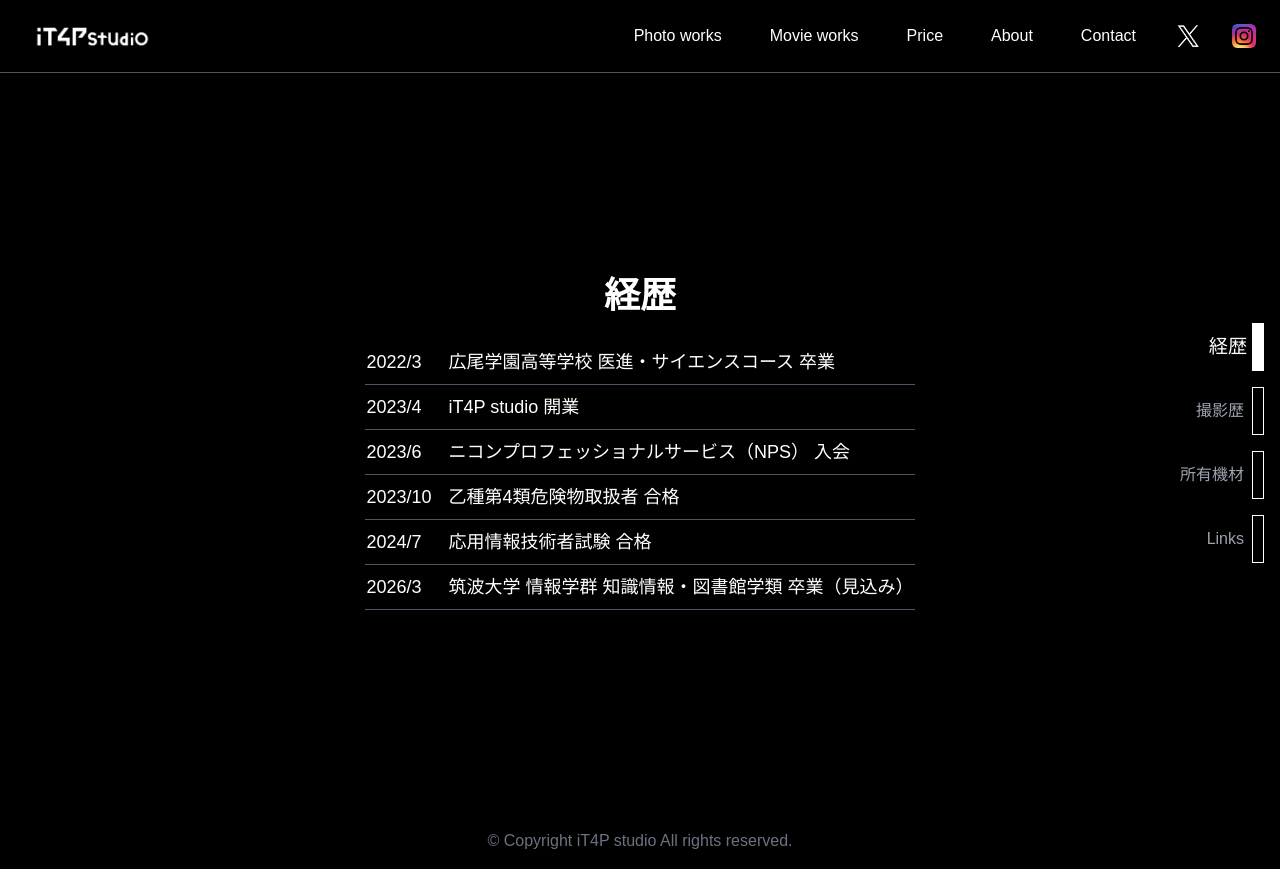
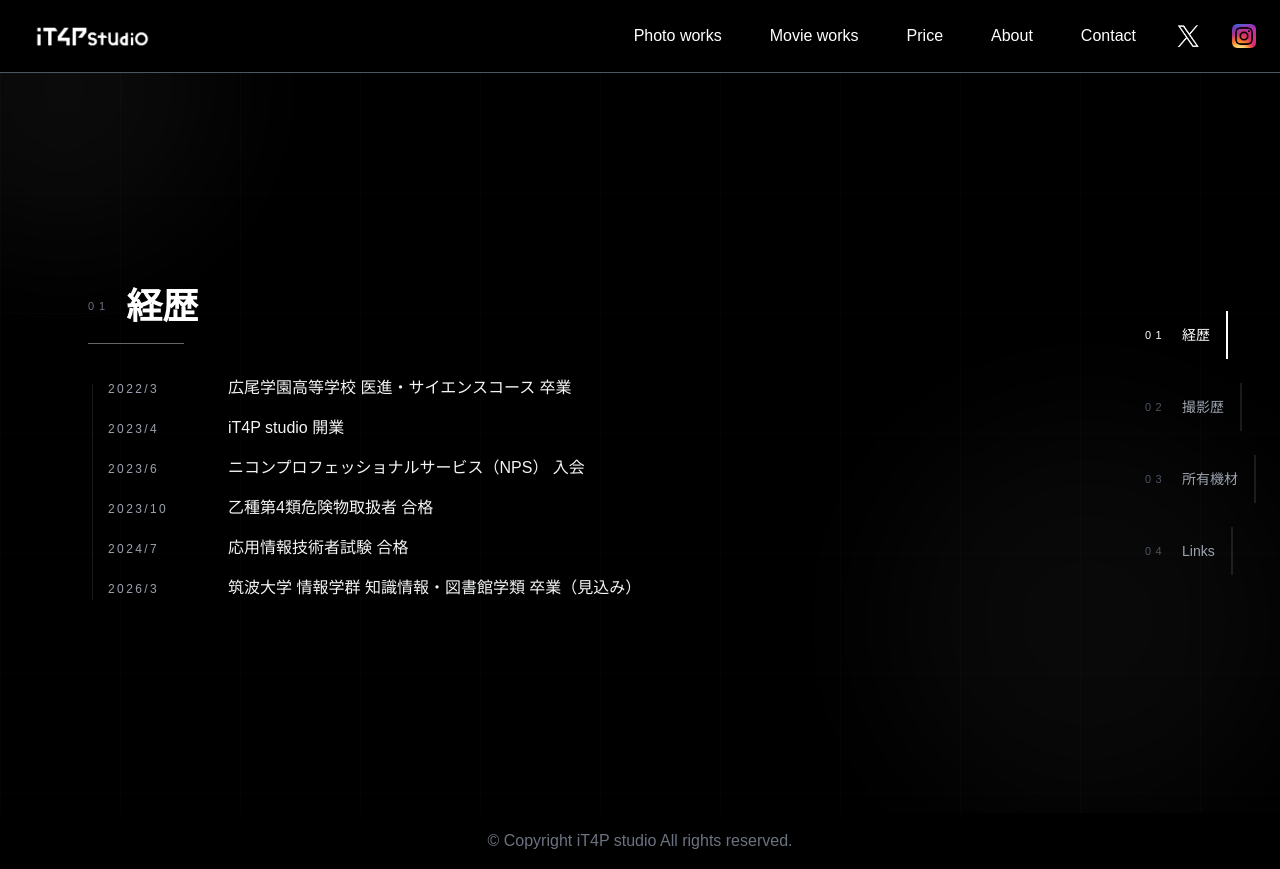
Before and after one commit to iT4P-studio/portfolio, a Next.js app: page /about in a window 1280 px wide. Built offline with nearby package versions, Linux system fonts and the light colour scheme.

Commit message:
chg about

```diff
--- a/app/about/page.js
+++ b/app/about/page.js
@@ -1,28 +1,13 @@
 "use client";
 
-import React, { useState, useEffect, useCallback, useRef } from "react";
-import { motion, AnimatePresence } from "framer-motion";
+import React, { useState, useEffect, useCallback, useRef, useMemo } from "react";
+import { motion, AnimatePresence, useReducedMotion } from "framer-motion";
 import Image from "next/image";
 import ReactGA from "react-ga4";
 
-// 各セクションタイトル
 const sectionTitles = ["経歴", "撮影歴", "所有機材", "Links"];
 
-// ウィンドウ幅取得フック
-function useWindowSize() {
-  const [width, setWidth] = useState(0);
-  useEffect(() => {
-    const onResize = () => setWidth(window.innerWidth);
-    window.addEventListener("resize", onResize);
-    onResize();
-    return () => window.removeEventListener("resize", onResize);
-  }, []);
-  return width;
-}
-
-// ---------------- 各セクションコンポーネント ----------------
-function CareerSection() {
-  const data = [
+const careerData = [
   ["2022/3", "広尾学園高等学校 医進・サイエンスコース 卒業"],
   ["2023/4", "iT4P studio 開業"],
   ["2023/6", "ニコンプロフェッショナルサービス（NPS） 入会"],
@@ -30,29 +15,13 @@ function CareerSection() {
   ["2024/7", "応用情報技術者試験 合格"],
   ["2026/3", "筑波大学 情報学群 知識情報・図書館学類 卒業（見込み）"],
 ];
-  return (
-    <div className="text-center">
-      <h2 className="text-4xl font-bold mb-6">経歴</h2>
-      <table className="mx-auto w-full max-w-2xl text-lg">
-        <tbody>
-          {data.map(([t, e], i) => (
-            <tr key={i} className="border-b border-gray-600">
-              <td className="py-2 pr-4 text-left whitespace-nowrap">{t}</td>
-              <td className="py-2 text-left">{e}</td>
-            </tr>
-          ))}
-        </tbody>
-      </table>
-    </div>
-  );
-}
 
-function HistorySection() {
-  const groups = [
+const historyGroups = [
   { period: "バレーボール", items: ["SV.LEAGUE"] },
   {
-      period: "マラソン",
+    period: "陸上競技",
     items: [
+      "東京2025世界陸上",
       "東京マラソン",
       "横浜マラソン",
       "福岡マラソン",
@@ -69,27 +38,8 @@ function HistorySection() {
     ],
   },
 ];
-  return (
-    <div className="text-center">
-      <h2 className="text-4xl font-bold mb-6">撮影歴</h2>
-      <div className="mx-auto max-w-2xl">
-        {groups.map((g, i) => (
-          <div key={i} className="mb-8">
-            <h3 className="text-2xl font-semibold mb-2 whitespace-nowrap">{g.period}</h3>
-            <ul className="list-none space-y-1">
-              {g.items.map((item, j) => (
-                <li key={j}>{item}</li>
-              ))}
-            </ul>
-          </div>
-        ))}
-      </div>
-    </div>
-  );
-}
 
-function EquipmentSection() {
-  const categories = [
+const equipmentCategories = [
   { category: "カメラ", items: ["Nikon Z9", "Nikon Z8", "Nikon Z6"] },
   {
     category: "レンズ",
@@ -104,57 +54,218 @@ function EquipmentSection() {
   },
   { category: "自動車", items: ["GR86"] },
 ];
+
+const links = [
+  { href: "https://xn--19ja1fb.xn--q9jyb4c/#home", icon: "/images/icons/ふわふわ.みんな.png" },
+  { href: "https://iorin.io/", icon: "/images/icons/iorin.io.png" },
+];
+
+function useWindowSize() {
+  const [width, setWidth] = useState(0);
+  useEffect(() => {
+    const onResize = () => setWidth(window.innerWidth);
+    window.addEventListener("resize", onResize);
+    onResize();
+    return () => window.removeEventListener("resize", onResize);
+  }, []);
+  return width;
+}
+
+const createVariants = (reduceMotion) => {
+  const baseEase = [0.16, 1, 0.3, 1];
+  return {
+    section: {
+      initial: {
+        opacity: 0,
+        y: reduceMotion ? 0 : 28,
+        filter: reduceMotion ? "blur(0px)" : "blur(8px)",
+      },
+      animate: {
+        opacity: 1,
+        y: 0,
+        filter: "blur(0px)",
+        transition: { duration: reduceMotion ? 0 : 0.7, ease: baseEase },
+      },
+      exit: {
+        opacity: 0,
+        y: reduceMotion ? 0 : -24,
+        filter: reduceMotion ? "blur(0px)" : "blur(8px)",
+        transition: { duration: reduceMotion ? 0 : 0.5, ease: baseEase },
+      },
+    },
+    title: {
+      initial: { opacity: 0, y: reduceMotion ? 0 : 12 },
+      animate: {
+        opacity: 1,
+        y: 0,
+        transition: { duration: reduceMotion ? 0 : 0.5, delay: reduceMotion ? 0 : 0.05 },
+      },
+    },
+    rule: {
+      initial: { scaleX: 0 },
+      animate: {
+        scaleX: 1,
+        transition: { duration: reduceMotion ? 0 : 0.6, delay: reduceMotion ? 0 : 0.1 },
+      },
+    },
+    list: {
+      animate: {
+        transition: { staggerChildren: reduceMotion ? 0 : 0.06, delayChildren: reduceMotion ? 0 : 0.12 },
+      },
+    },
+    item: {
+      initial: { opacity: 0, y: reduceMotion ? 0 : 12 },
+      animate: {
+        opacity: 1,
+        y: 0,
+        transition: { duration: reduceMotion ? 0 : 0.4, ease: baseEase },
+      },
+    },
+    fade: {
+      initial: { opacity: 0 },
+      animate: { opacity: 1, transition: { duration: reduceMotion ? 0 : 0.4 } },
+    },
+  };
+};
+
+function AmbientBackground() {
   return (
-    <div className="text-center">
-      <h2 className="text-4xl font-bold mb-6">所有機材</h2>
-      {categories.map((c, i) => (
-        <div key={i} className="mb-6">
-          <h3 className="text-2xl font-semibold mb-2 whitespace-nowrap">{c.category}</h3>
-          <ul className="list-none space-y-1">
-            {c.items.map((it, j) => (
-              <li key={j}>{it}</li>
-            ))}
-          </ul>
-        </div>
-      ))}
+    <div className="pointer-events-none absolute inset-0 overflow-hidden">
+      <div
+        className="absolute inset-0 opacity-30"
+        style={{
+          backgroundImage:
+            "linear-gradient(rgba(255,255,255,0.06) 1px, transparent 1px), linear-gradient(90deg, rgba(255,255,255,0.06) 1px, transparent 1px)",
+          backgroundSize: "120px 120px",
+        }}
+      />
+      <motion.div
+        className="absolute -top-32 -left-20 h-72 w-72 rounded-full bg-white/10 blur-3xl"
+        animate={{ opacity: [0.2, 0.45, 0.2], scale: [1, 1.08, 1] }}
+        transition={{ duration: 10, repeat: Infinity, ease: "easeInOut" }}
+      />
+      <motion.div
+        className="absolute bottom-0 right-0 h-96 w-96 rounded-full bg-white/10 blur-3xl"
+        animate={{ opacity: [0.15, 0.35, 0.15], scale: [1, 1.05, 1] }}
+        transition={{ duration: 12, repeat: Infinity, ease: "easeInOut" }}
+      />
     </div>
   );
 }
 
-function LinksSection() {
-  const links = [
-    { href: "https://xn--19ja1fb.xn--q9jyb4c/#home", icon: "/images/icons/ふわふわ.みんな.png" },
-    { href: "https://iorin.io/", icon: "/images/icons/iorin.io.png" },
-  ];
+function SectionShell({ index, title, variants, children }) {
   return (
-    <div className="text-center">
-      <h2 className="text-4xl font-bold mb-6">Links</h2>
-      <div className="flex justify-center items-center gap-8">
-        {links.map((l, i) => {
-          const filename = l.icon.split('/').pop().replace(/\.[^/.]+$/, '');
-          return (
-            <a key={i} href={l.href} target="_blank" rel="noopener noreferrer" className="flex flex-col items-center">
-              <Image src={l.icon} alt={filename} width={64} height={64} />
-              <span className="mt-2 text-sm text-gray-300">{filename}</span>
-            </a>
-          );
-        })}
+    <div className="w-full max-w-3xl">
+      <div className="mb-8">
+        <div className="flex items-center gap-4">
+          <motion.span variants={variants.fade} className="text-[11px] tracking-[0.45em] text-gray-500">
+            {String(index + 1).padStart(2, "0")}
+          </motion.span>
+          <motion.h2 variants={variants.title} className="text-3xl font-semibold md:text-4xl">
+            {title}
+          </motion.h2>
         </div>
+        <motion.div variants={variants.rule} className="mt-4 h-px w-24 origin-left bg-white/40" />
+      </div>
+      {children}
     </div>
   );
 }
 
-// デスクトップ版: セクション切り替え表示
+function CareerSection({ variants }) {
+  return (
+    <div className="relative pl-5">
+      <div className="absolute left-1 top-2 h-[calc(100%-8px)] w-px bg-white/10" />
+      <motion.ul variants={variants.list} className="space-y-4">
+        {careerData.map(([t, e], i) => (
+          <motion.li key={i} variants={variants.item} className="flex flex-col gap-1 md:flex-row md:items-baseline md:gap-6">
+            <span className="text-xs tracking-[0.2em] text-gray-400 md:w-24">{t}</span>
+            <span className="text-base text-gray-100">{e}</span>
+          </motion.li>
+        ))}
+      </motion.ul>
+    </div>
+  );
+}
+
+function HistorySection({ variants }) {
+  return (
+    <motion.div variants={variants.list} className="flex flex-col">
+      {historyGroups.map((group, i) => (
+        <motion.div
+          key={i}
+          variants={variants.item}
+          className="border-b border-white/10 py-4 last:border-b-0 last:pb-0"
+        >
+          <div className="text-xs tracking-[0.35em] text-gray-400">{group.period}</div>
+          <ul className="mt-3 space-y-1 text-sm text-gray-100 md:text-base">
+            {group.items.map((item, j) => (
+              <li key={j}>{item}</li>
+            ))}
+          </ul>
+        </motion.div>
+      ))}
+    </motion.div>
+  );
+}
+
+function EquipmentSection({ variants }) {
+  return (
+    <motion.div variants={variants.list} className="space-y-6">
+      {equipmentCategories.map((category, i) => (
+        <motion.div key={i} variants={variants.item} className="rounded-xl border border-white/10 bg-white/5 px-4 py-3">
+          <div className="text-xs tracking-[0.35em] text-gray-400">{category.category}</div>
+          <ul className="mt-3 grid gap-1 text-sm text-gray-100 md:text-base">
+            {category.items.map((item, j) => (
+              <li key={j}>{item}</li>
+            ))}
+          </ul>
+        </motion.div>
+      ))}
+    </motion.div>
+  );
+}
+
+function LinksSection({ variants }) {
+  return (
+    <motion.div variants={variants.list} className="flex flex-wrap justify-center gap-8">
+      {links.map((link, i) => {
+        const filename = link.icon.split("/").pop().replace(/\.[^/.]+$/, "");
+        return (
+          <motion.a
+            key={i}
+            variants={variants.item}
+            href={link.href}
+            target="_blank"
+            rel="noopener noreferrer"
+            className="group flex flex-col items-center gap-3"
+          >
+            <div className="flex h-16 w-16 items-center justify-center rounded-full border border-white/10 bg-white/5 transition-colors duration-300 group-hover:border-white/40 group-hover:bg-white/10">
+              <Image src={link.icon} alt={filename} width={48} height={48} />
+            </div>
+            <span className="text-xs tracking-[0.2em] text-gray-300">{filename}</span>
+          </motion.a>
+        );
+      })}
+    </motion.div>
+  );
+}
+
 function DesktopView() {
   const [index, setIndex] = useState(0);
   const wheelLock = useRef(false);
+  const reduceMotion = useReducedMotion();
+  const variants = useMemo(() => createVariants(reduceMotion), [reduceMotion]);
 
-  const sections = [
-    <CareerSection key="career" />,
-    <HistorySection key="history" />,
-    <EquipmentSection key="equipment" />,
-    <LinksSection key="links" />,
-  ];
+  const sections = useMemo(
+    () => [
+      { key: "career", title: "経歴", content: <CareerSection variants={variants} /> },
+      { key: "history", title: "撮影歴", content: <HistorySection variants={variants} /> },
+      { key: "equipment", title: "所有機材", content: <EquipmentSection variants={variants} /> },
+      { key: "links", title: "Links", content: <LinksSection variants={variants} /> },
+    ],
+    [variants]
+  );
 
   const goNext = useCallback(
     () => setIndex((i) => Math.min(i + 1, sections.length - 1)),
@@ -173,70 +284,96 @@ function DesktopView() {
       if (wheelLock.current) return;
       if (e.deltaY > 0) goNext(); else goPrev();
       wheelLock.current = true;
-      setTimeout(() => { wheelLock.current = false; }, 800);
+      setTimeout(() => { wheelLock.current = false; }, 900);
     };
     window.addEventListener("wheel", onWheel, { passive: false });
     return () => window.removeEventListener("wheel", onWheel);
   }, [goNext, goPrev]);
 
   return (
-    <main className="relative bg-black text-white" style={{ height: "calc(100vh - 60px)" }}>
+    <main className="relative min-h-[calc(100vh-60px)] bg-black text-white">
+      <AmbientBackground />
+      <div className="relative z-10 mx-auto flex h-[calc(100vh-60px)] max-w-6xl items-center px-6">
         <AnimatePresence mode="wait">
           <motion.section
-          key={index}
-          className="absolute inset-0 flex items-center justify-center"
-          initial={{ opacity: 0 }}
-          animate={{ opacity: 1 }}
-          exit={{ opacity: 0 }}
-          transition={{ duration: 0.7 }}
+            key={sections[index].key}
+            className="relative w-full"
+            variants={variants.section}
+            initial="initial"
+            animate="animate"
+            exit="exit"
           >
-          <div className="flex flex-col items-center justify-center w-full">
-            {sections[index]}
-          </div>
+            <SectionShell index={index} title={sections[index].title} variants={variants}>
+              {sections[index].content}
+            </SectionShell>
           </motion.section>
         </AnimatePresence>
+      </div>
 
-      <nav className="absolute right-4 top-1/2 transform -translate-y-1/2 flex flex-col items-end space-y-4">
-        {sectionTitles.map((t, i) => (
+      <nav className="absolute right-6 top-1/2 z-10 flex -translate-y-1/2 flex-col gap-6">
+        {sectionTitles.map((title, i) => {
+          const active = index === i;
+          return (
             <button
-            key={i}
+              key={title}
               onClick={() => setIndex(i)}
-            className="flex items-center focus:outline-none"
+              className="group flex items-center gap-4 text-left"
             >
-            {index === i ? (
+              <span className={`text-[11px] tracking-[0.4em] ${active ? "text-white" : "text-gray-600"}`}>
+                {String(i + 1).padStart(2, "0")}
+              </span>
+              <span className={`text-sm transition-colors ${active ? "text-white" : "text-gray-400"}`}>
+                {title}
+              </span>
+              <span className="relative h-12 w-[2px] bg-white/10">
+                {active && (
                   <motion.span
-                className="text-white mr-2"
-                animate={{ scale: 1.2 }}
-                transition={{ duration: 0.3 }}
-              >
-                {t}
-              </motion.span>
-            ) : (
-              <span className="text-gray-400 mr-2">{t}</span>
+                    layoutId="about-nav"
+                    className="absolute inset-0 bg-white"
+                    transition={{ duration: reduceMotion ? 0 : 0.35, ease: [0.16, 1, 0.3, 1] }}
+                  />
                 )}
-            <span
-              className={`w-3 h-12 border border-white block ${index === i ? "bg-white" : "bg-black"}`}
-            />
+              </span>
             </button>
-        ))}
+          );
+        })}
       </nav>
     </main>
   );
 }
 
-// モバイル版: 全セクション縦並び
 function MobileView() {
+  const reduceMotion = useReducedMotion();
+  const variants = useMemo(() => createVariants(reduceMotion), [reduceMotion]);
+  const sections = [
+    { key: "career", title: "経歴", content: <CareerSection variants={variants} /> },
+    { key: "history", title: "撮影歴", content: <HistorySection variants={variants} /> },
+    { key: "equipment", title: "所有機材", content: <EquipmentSection variants={variants} /> },
+    { key: "links", title: "Links", content: <LinksSection variants={variants} /> },
+  ];
+
   return (
-    <main className="bg-black text-white">
-      <section className="py-8 px-4"><CareerSection /></section>
-      <section className="py-8 px-4"><HistorySection /></section>
-      <section className="py-8 px-4"><EquipmentSection /></section>
-      <section className="py-8 px-4"><LinksSection /></section>
+    <main className="relative bg-black text-white">
+      <AmbientBackground />
+      <div className="relative z-10 mx-auto flex max-w-3xl flex-col gap-12 px-6 py-10">
+        {sections.map((section, index) => (
+          <motion.section
+            key={section.key}
+            variants={variants.section}
+            initial="initial"
+            whileInView="animate"
+            viewport={{ once: true, amount: 0.35 }}
+          >
+            <SectionShell index={index} title={section.title} variants={variants}>
+              {section.content}
+            </SectionShell>
+          </motion.section>
+        ))}
+      </div>
     </main>
   );
 }
 
-// エントリーポイント
 export default function AboutPage() {
   const width = useWindowSize();
   const isSP = width > 0 && width < 640;
```
Also changed, not shown: 1 other file (tests, documents, lock files or other folders). Lines whose indentation alone changed are shown as unchanged.
